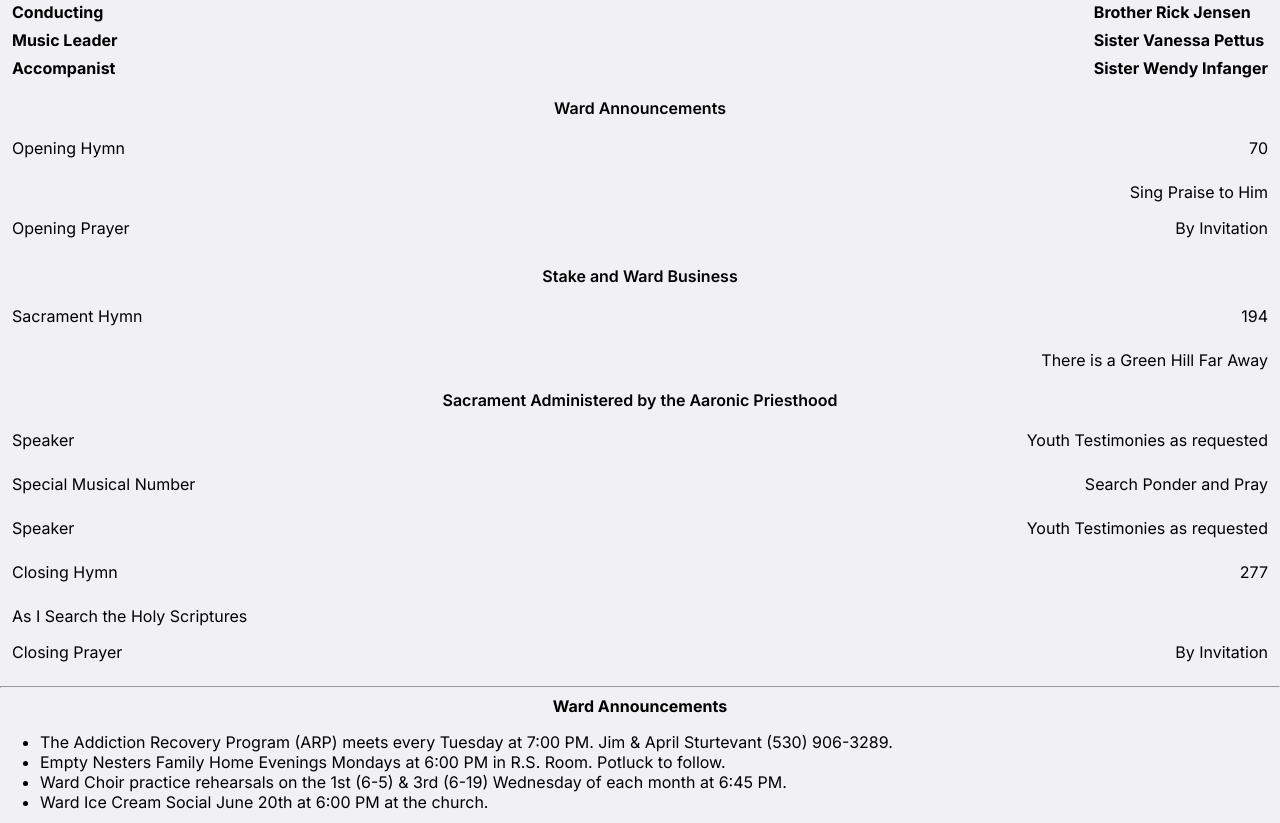
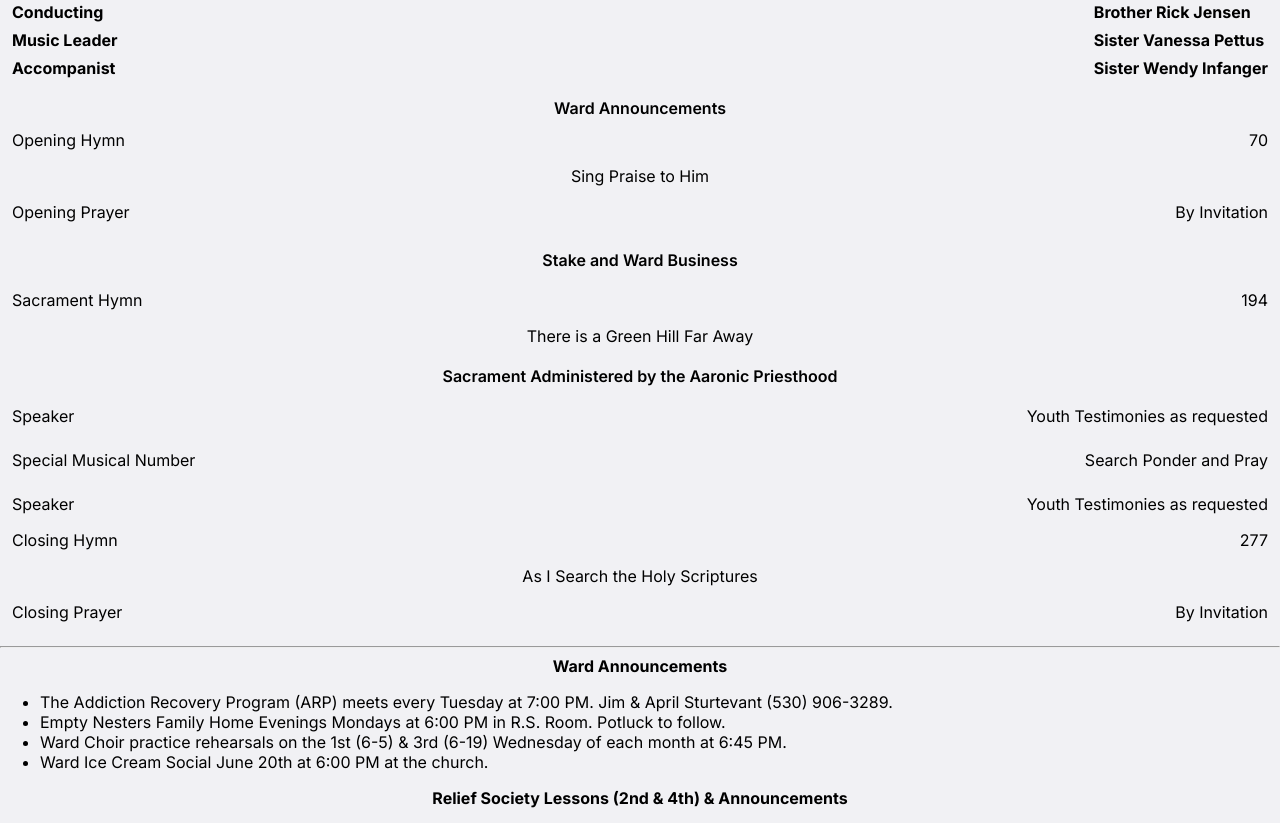
Before and after one commit to adamhinckley/meeting-agenda, a Next.js app: page / in a window 1280 px wide. Shown: the part 500-1323 px from the top of the page. Built offline with nearby package versions, Linux system fonts and the light colour scheme.

Commit message:
fix layout

```diff
--- a/app/agenda.tsx
+++ b/app/agenda.tsx
@@ -43,13 +43,12 @@ const Agenda = () => {
       </div>
       <p className="block">Ward Announcements</p>
       <div className="agenda-block">
-        <div className="title-container">
+        <div className="title-container no-margin">
           <p className="agenda-title">Opening Hymn</p>
           <p className="agenda-content">{openingHymn}</p>
         </div>
-        <div className="title-container">
-          <div />
-          <p className="agenda-content">{openingHymnTitle}</p>
+        <div className="title-container  hymn">
+          <p className="agenda-content title">{openingHymnTitle}</p>
         </div>
         <div className="title-container">
           <p className="agenda-title">Opening Prayer</p>
@@ -59,11 +58,10 @@ const Agenda = () => {
       <p className="block">Stake and Ward Business</p>
       <div className="agenda-block">
         <div className="title-container">
-          <p className="agenda-title">Sacrament Hymn</p>
-          <p className="agenda-content">{sacramentHymn}</p>
+          <p className="agenda-title no-margin">Sacrament Hymn</p>
+          <p className="agenda-content ">{sacramentHymn}</p>
         </div>
-        <div className="title-container">
-          <div />
+        <div className="title-container hymn">
           <p className="agenda-content">{sacramentHymnTitle}</p>
         </div>
       </div>
@@ -72,12 +70,11 @@ const Agenda = () => {
         <>
           <p className="block">Bearing of Testimonies</p>
           <div className="agenda-block">
-            <div className="title-container">
+            <div className="title-container no-margin">
               <p className="agenda-title">Closing Hymn</p>
               <p className="agenda-content">{closingHymn}</p>
             </div>
-            <div className="title-container">
-              {/* <div /> */}
+            <div className="title-container hymn">
               <p className="agenda-content">{closingHymnTitle}</p>
             </div>
             <div className="title-container">
@@ -103,11 +100,11 @@ const Agenda = () => {
             )}
             {intermediateHymn && (
               <>
-                <div className="title-container">
+                <div className="title-container no-margin">
                   <p className="agenda-title">Intermediate Hymn</p>
                   <p className="agenda-content">{intermediateHymn}</p>
                 </div>
-                <div className="title-container">
+                <div className="title-container hymn">
                   <div />
                   <p className="agenda-content">{intermediateHymnTitle}</p>
                 </div>
@@ -117,12 +114,11 @@ const Agenda = () => {
               <p className="agenda-title">Speaker</p>
               <p className="agenda-content">{speakerTwo}</p>
             </div>
-            <div className="title-container">
+            <div className="title-container no-margin">
               <p className="agenda-title">Closing Hymn</p>
               <p className="agenda-content">{closingHymn}</p>
             </div>
-            <div className="title-container">
-              {/* <div /> */}
+            <div className="title-container hymn">
               <p className="agenda-content">{closingHymnTitle}</p>
             </div>
             <div className="title-container">
--- a/app/globals.css
+++ b/app/globals.css
@@ -56,6 +56,7 @@ h2 {
     display: flex;
     justify-content: space-between;
     margin: 8px 0;
+    width: 100%;
   }
   .agenda-title {
     white-space: nowrap;
@@ -65,7 +66,17 @@ h2 {
   .agenda-content {
     justify-content: flex-end;
   }
-  .hymn {
+
+  .no-margin {
     margin: 0;
   }
+  .hymn {
+    display: flex;
+    justify-content: center;
+  }
+  .title {
+    display: flex;
+    justify-content: center;
+  }
+
 }
```
